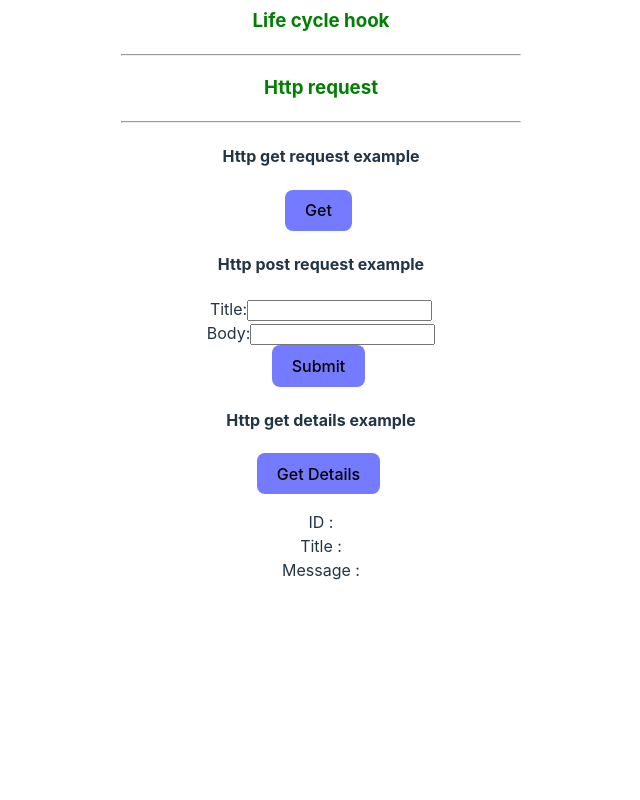
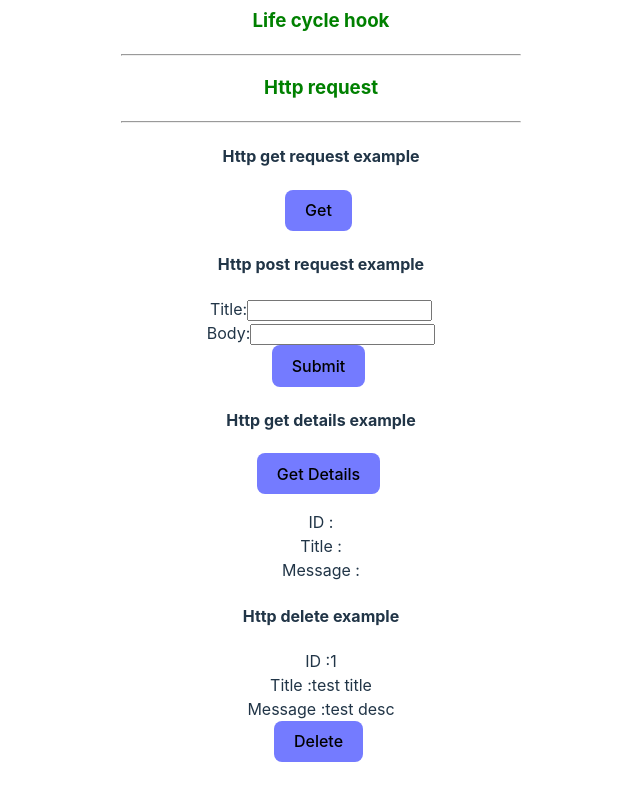
Before and after one commit to mamunurrashid1010/vuejs_practice, a Vue app: page / in a window 1280 px wide. Shown: the part 1521-2321 px from the top of the page, without its empty margins (319-959 px from the left). Before the commit the page ends 2151 px from the top, so only its background shows below. Built offline with nearby package versions, Linux system fonts and the light colour scheme.

Commit message:
Http request : Delete example added

```diff
--- a/src/App.vue
+++ b/src/App.vue
@@ -10,6 +10,7 @@
 import GetRequest from "./components/http_request/GetRequest.vue";
 import PostRequest from "./components/http_request/PostRequest.vue";
 import GetDetails from "./components/http_request/GetDetails.vue";
+import DeleteExample from "./components/http_request/DeleteExample.vue";
 </script>
 
 <template>
@@ -48,6 +49,7 @@
   <GetRequest/>
   <PostRequest/>
   <GetDetails/>
+  <DeleteExample/>
 
 </template>
 
--- /dev/null
+++ b/src/components/http_request/DeleteExample.vue
@@ -0,0 +1,45 @@
+<template>
+  <div>
+    <h4>Http delete example</h4>
+
+    <p>
+      ID :{{post.id}} <br>
+      Title :{{post.title}}<br>
+      Message :{{post.body}}<br>
+      <button @click="deleteData(post.id)">Delete</button>
+    </p>
+
+  </div>
+</template>
+
+<script>
+import axios from "axios";
+export default {
+  name:'DeleteExample',
+  data(){
+    return{
+      post:{
+        id:1,
+        title:"test title",
+        body:"test desc",
+
+      },
+    }
+  },
+  methods:{
+    deleteData(id){
+      axios.delete('https://jsonplaceholder.typicode.com/posts/'+id)
+          .then(req=>{
+            alert('success')
+          })
+          .catch(e=>{
+            alert('Error')
+          })
+    }
+  }
+}
+</script>
+
+<style scoped>
+
+</style>
```
Also changed, not shown: 1 other file (tests, documents, lock files or other folders).
